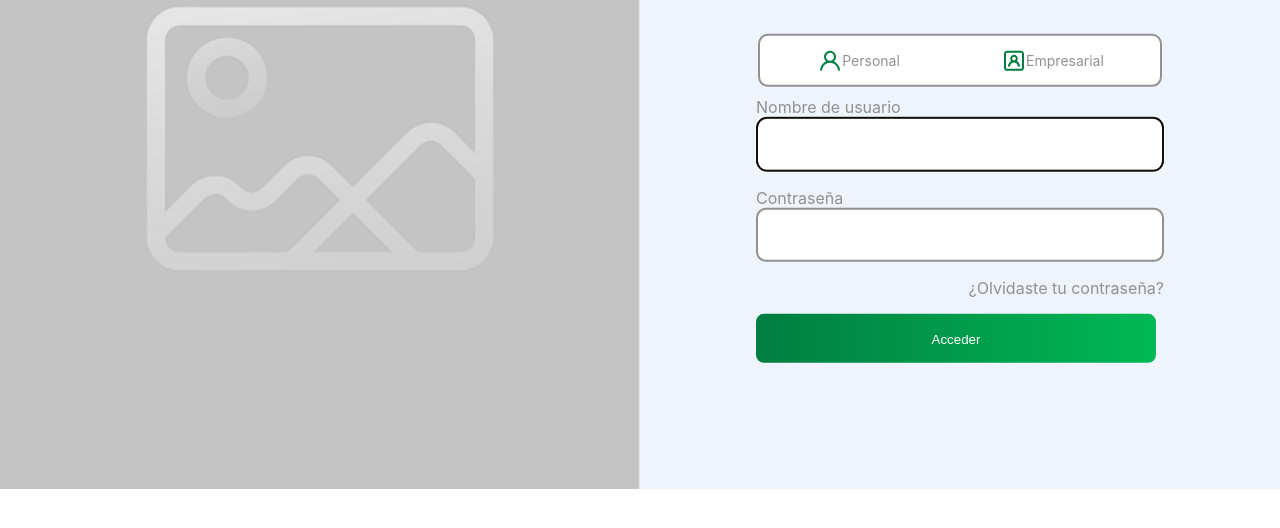
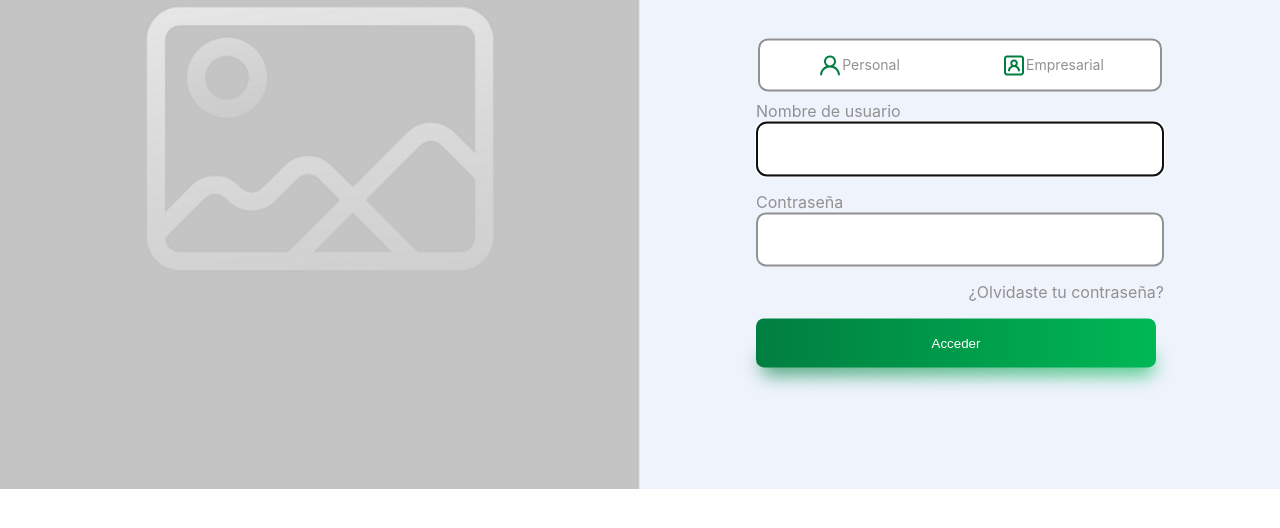
Before and after one commit to mikelmulti460/BancoSaintPatrickProjectFE, a React app in the folder Front-end/: page / in a window 1280 px wide. Shown: the part 188-716 px from the top of the page. Built offline with nearby package versions, Linux system fonts and the light colour scheme.

Commit message:
Avance maquetación 5

```diff
--- a/Front-end/src/login/login.css
+++ b/Front-end/src/login/login.css
@@ -156,6 +156,8 @@ border-width: 0px;
 .btn-acceder:hover{
 background: #ffffff;
 color: #000000;
+border: 2px solid;
+border-color: #000000;
 }
 
 .logoMasTitulo{
@@ -172,3 +174,19 @@ color: #000000;
   width: 361px;
   margin-left: 50px;
 }
+
+.sombra{
+width: 393px;
+height: 23px;
+background: linear-gradient(90deg, rgba(0, 126, 64, 0.65) 0%, rgba(0, 184, 85, 0.65) 100%);
+filter: blur(9px);
+border-radius: 8px;
+position:relative;
+z-index: -1;
+top: -15px;
+left: 5px;
+}
+
+.btn-acceder:hover + .sombra{
+  background: #EFF3FC;
+  }
--- a/Front-end/src/login/login.js
+++ b/Front-end/src/login/login.js
@@ -96,6 +96,7 @@ const Login =() => {
             <input type="password" id="Pin" onChange={(e) => setPin(e.target.value)} value={Pin} />
             <div className="recuperar"><a href="#">¿Olvidaste tu contraseña?</a></div>
             <button className="btn-acceder">Acceder</button>
+            <div className='sombra'></div>
         </form>
       </div>
     </div>
```
